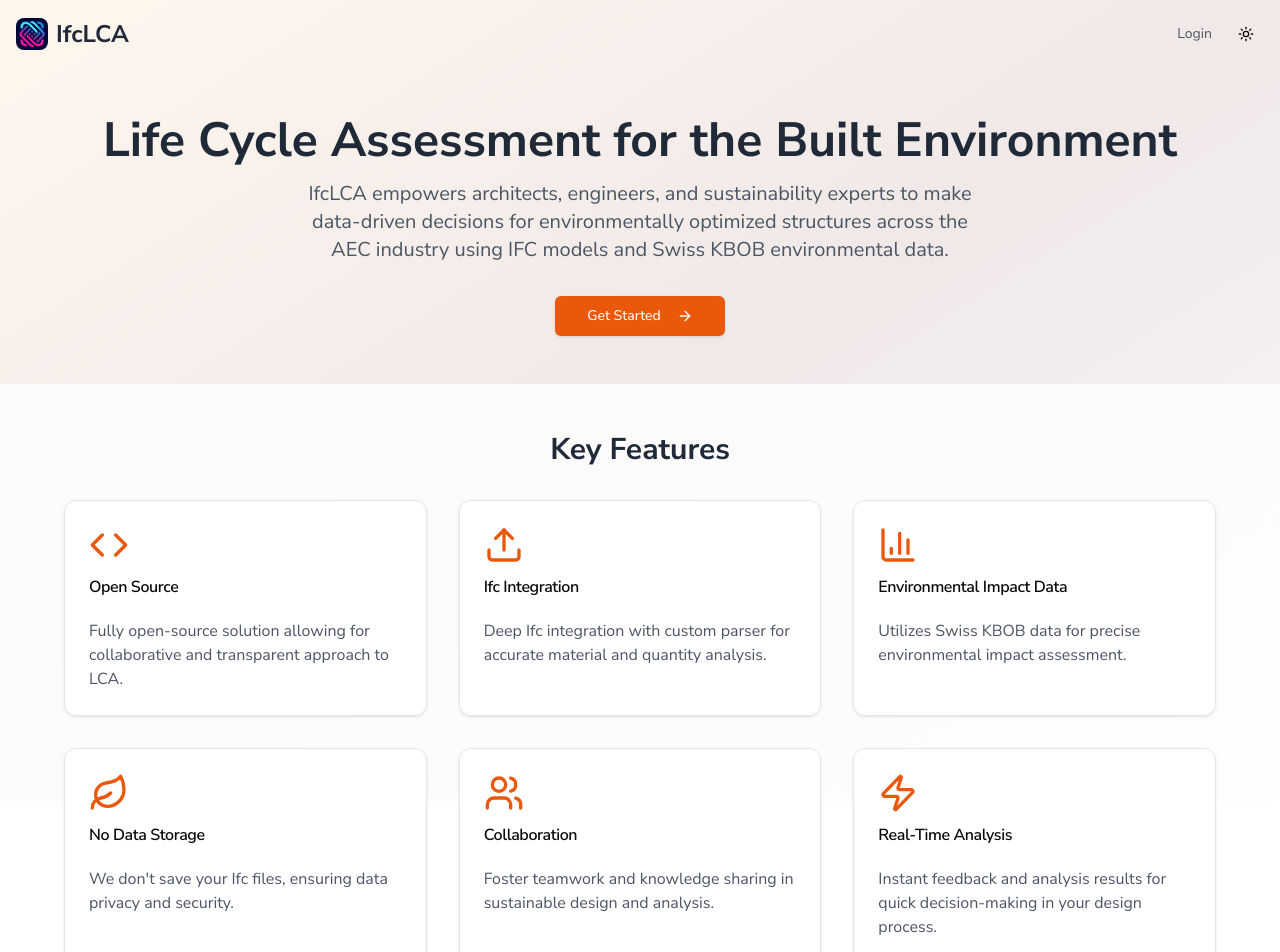
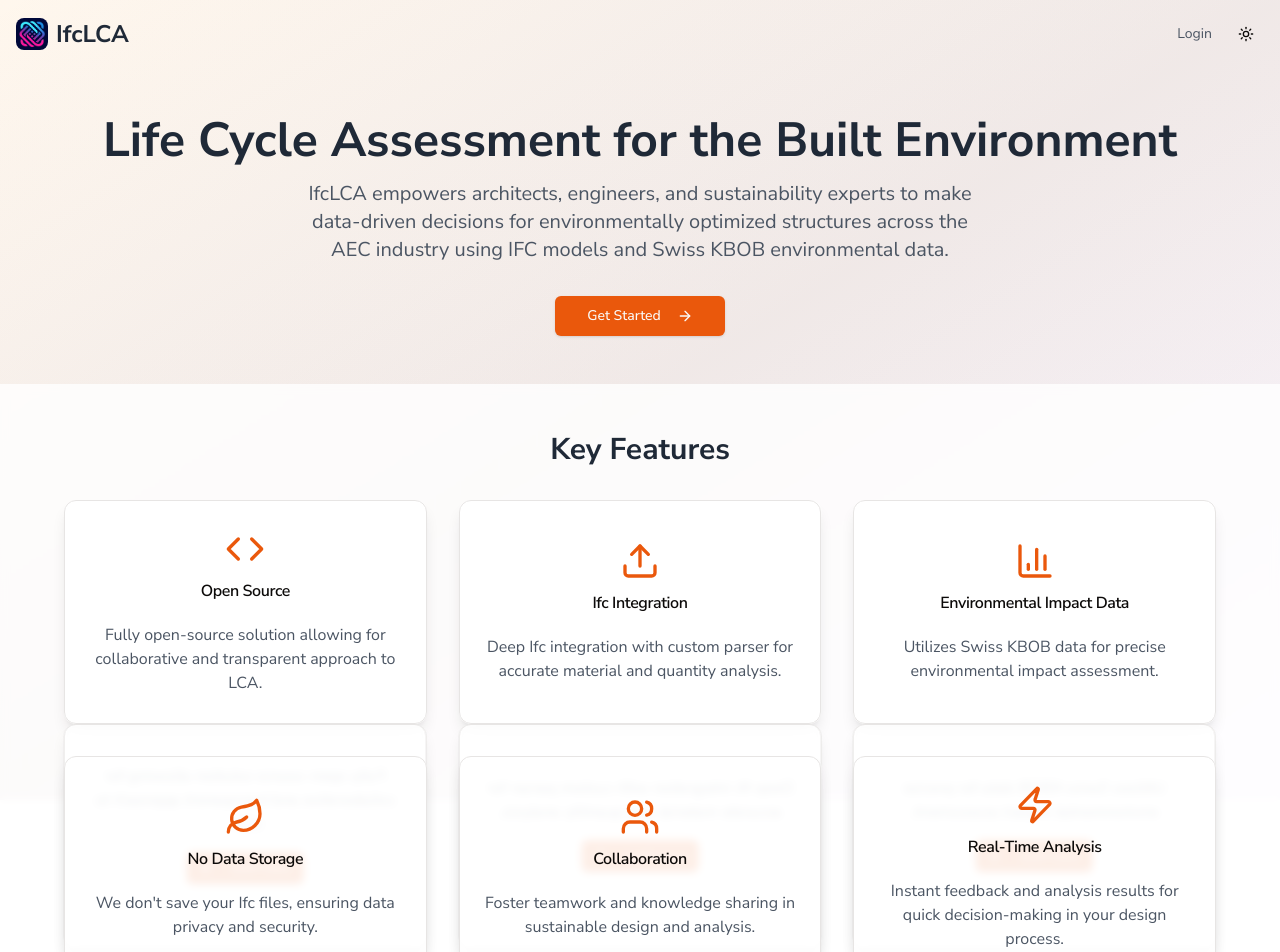
Before and after one commit to IfcLCA/IfcLCA, a Next.js app: page / in a window 1280 px wide. Shown: the top 952 px of the page. Built offline with nearby package versions, Linux system fonts and the light colour scheme; no server answers.

Commit message:
Add interactive paper-like feature cards

```diff
--- /dev/null
+++ b/src/components/feature-card.tsx
@@ -0,0 +1,60 @@
+"use client";
+
+import { useState } from "react";
+import Link from "next/link";
+import { LucideIcon, ArrowRight } from "lucide-react";
+import { Card, CardContent, CardHeader, CardTitle } from "@/components/ui/card";
+import { Button } from "@/components/ui/button";
+import { cn } from "@/lib/utils";
+
+interface FeatureCardProps {
+  icon: LucideIcon;
+  title: string;
+  description: string;
+  link?: string;
+}
+
+export default function FeatureCard({
+  icon: Icon,
+  title,
+  description,
+  link = "/documentation",
+}: FeatureCardProps) {
+  const [flipped, setFlipped] = useState(false);
+
+  return (
+    <div
+      className="relative h-56 cursor-pointer"
+      onClick={() => setFlipped(!flipped)}
+      onMouseLeave={() => setFlipped(false)}
+      style={{ perspective: "1000px" }}
+    >
+      <div
+        className={cn(
+          "absolute inset-0 transition-transform duration-700 [transform-style:preserve-3d]",
+          flipped && "[transform:rotateY(180deg)]"
+        )}
+      >
+        <Card className="h-full backface-hidden flex flex-col items-center justify-center shadow-lg bg-white/90 dark:bg-gray-800/90 backdrop-blur-sm">
+          <CardHeader className="items-center">
+            <Icon className="h-10 w-10 text-orange-600 dark:text-orange-400 mb-2" />
+            <CardTitle>{title}</CardTitle>
+          </CardHeader>
+          <CardContent className="text-center">
+            <p className="text-gray-600 dark:text-gray-300">{description}</p>
+          </CardContent>
+        </Card>
+        <Card className="h-full backface-hidden [transform:rotateY(180deg)] flex flex-col items-center justify-center shadow-lg bg-white/90 dark:bg-gray-800/90 backdrop-blur-sm">
+          <CardContent className="text-center">
+            <p className="text-gray-600 dark:text-gray-300 mb-4">{description}</p>
+            <Link href={link} onClick={(e) => e.stopPropagation()}>
+              <Button size="sm" className="bg-orange-600 hover:bg-orange-700 dark:bg-orange-500 dark:hover:bg-orange-600">
+                Learn More <ArrowRight className="ml-2 h-4 w-4" />
+              </Button>
+            </Link>
+          </CardContent>
+        </Card>
+      </div>
+    </div>
+  );
+}
--- a/src/components/landing-page.tsx
+++ b/src/components/landing-page.tsx
@@ -4,14 +4,7 @@ import { useState, useEffect } from "react";
 import { Button } from "@/components/ui/button";
 import { Input } from "@/components/ui/input";
 import { Label } from "@/components/ui/label";
-import {
-  Card,
-  CardContent,
-  CardDescription,
-  CardFooter,
-  CardHeader,
-  CardTitle,
-} from "@/components/ui/card";
+import FeatureCard from "./feature-card";
 import { Tabs, TabsContent, TabsList, TabsTrigger } from "@/components/ui/tabs";
 import Link from "next/link";
 import Image from "next/image";
@@ -193,20 +186,12 @@ export default function LandingPage() {
                   "Instant feedback and analysis results for quick decision-making in your design process.",
               },
             ].map((feature, index) => (
-              <Card
+              <FeatureCard
                 key={index}
-                className="bg-white/90 dark:bg-gray-800/90 backdrop-blur-sm transition-all duration-300 hover:scale-105"
-              >
-                <CardHeader>
-                  <feature.icon className="h-10 w-10 text-orange-600 dark:text-orange-400 mb-2" />
-                  <CardTitle>{feature.title}</CardTitle>
-                </CardHeader>
-                <CardContent>
-                  <p className="text-gray-600 dark:text-gray-300">
-                    {feature.description}
-                  </p>
-                </CardContent>
-              </Card>
+                icon={feature.icon}
+                title={feature.title}
+                description={feature.description}
+              />
             ))}
           </div>
         </section>
```
